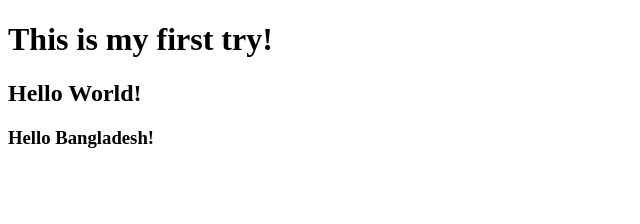
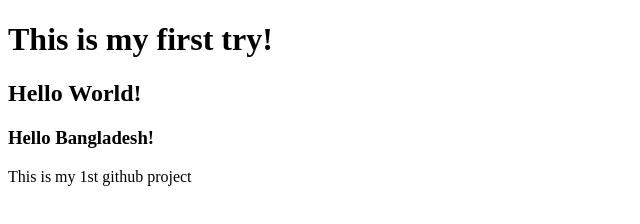
Before and after one commit to Chowdhury-8/Chowdhury-08, a plain HTML site: page index.html in a window 1280 px wide. Shown: the whole page, without its empty margins (0-640 px from the left). Drawn offline with Linux system fonts and the light colour scheme.

Commit message:
1st project

```diff
--- a/index.html
+++ b/index.html
@@ -9,6 +9,7 @@
     <h1>This is my first try!</h1>
     <h2>Hello World!</h2>
     <h3>Hello Bangladesh!</h3>
+    <p>This is my 1st github project</p>
 
 </body>
 </html>
```
